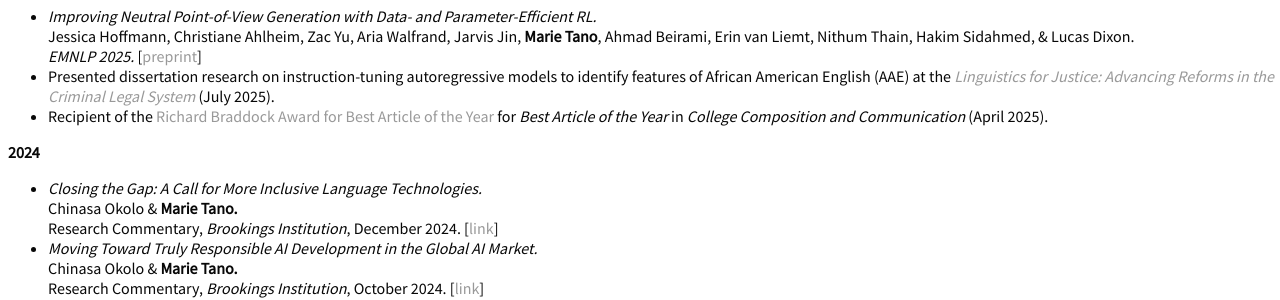
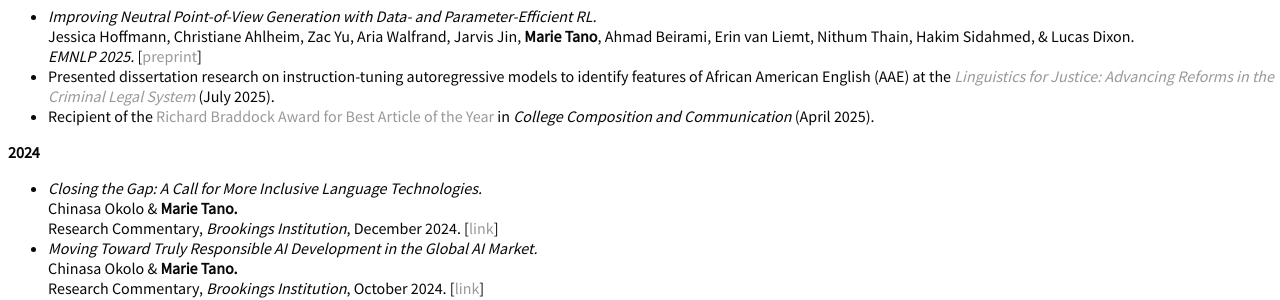
Before and after one commit to mariemmanue/mariemmanue, a Jekyll site: the page built from index.md, in a window 1280 px wide. Shown: the part 1857-2157 px from the top of the page. Built offline with Jekyll 4.4.1, drawn with Linux system fonts in a browser that asks for light colours.

Commit message:
Update index.md

```diff
--- a/index.md
+++ b/index.md
@@ -17,7 +17,7 @@ I’ve been supported by the [NSF-GRFP](https://www.pomona.edu/news/2023/05/03-e
   Jessica Hoffmann, Christiane Ahlheim, Zac Yu, Aria Walfrand, Jarvis Jin, **Marie Tano**, Ahmad Beirami, Erin van Liemt, Nithum Thain, Hakim Sidahmed, & Lucas Dixon.
   *EMNLP 2025.* [[preprint](https://arxiv.org/abs/2503.03654)]
 - Presented dissertation research on instruction-tuning autoregressive models to identify features of African American English (AAE) at the *[Linguistics for Justice: Advancing Reforms in the Criminal Legal System](https://sites.google.com/view/linguisticsforjustice)* (July 2025).
-- Recipient of the [Richard Braddock Award for Best Article of the Year](https://cccc.ncte.org/cccc/awards/braddock) for *Best Article of the Year* in *College Composition and Communication* (April 2025).
+- Recipient of the [Richard Braddock Award for Best Article of the Year](https://cccc.ncte.org/cccc/awards/braddock) in *College Composition and Communication* (April 2025).
 
 **2024**
 - *Closing the Gap: A Call for More Inclusive Language Technologies.*
```
